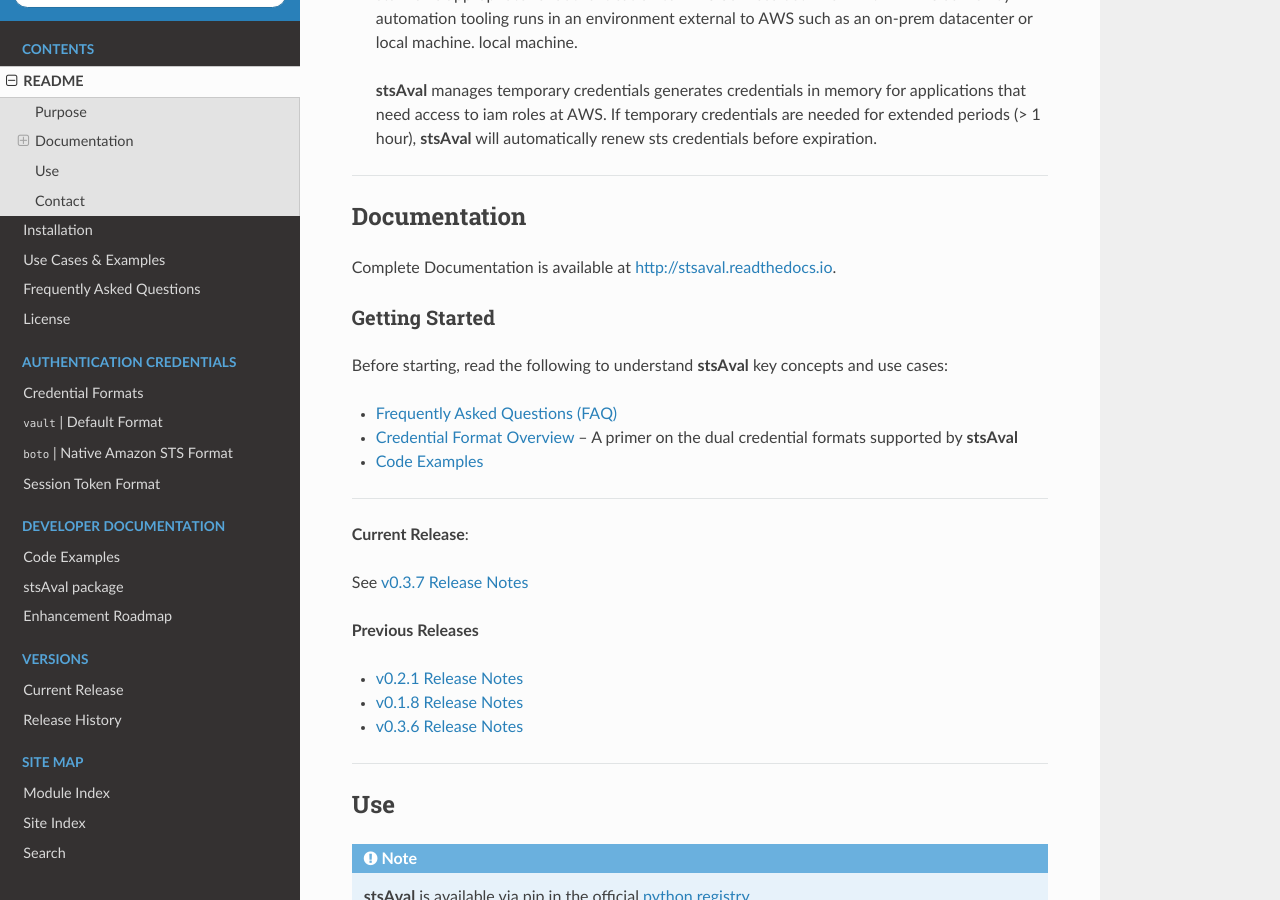
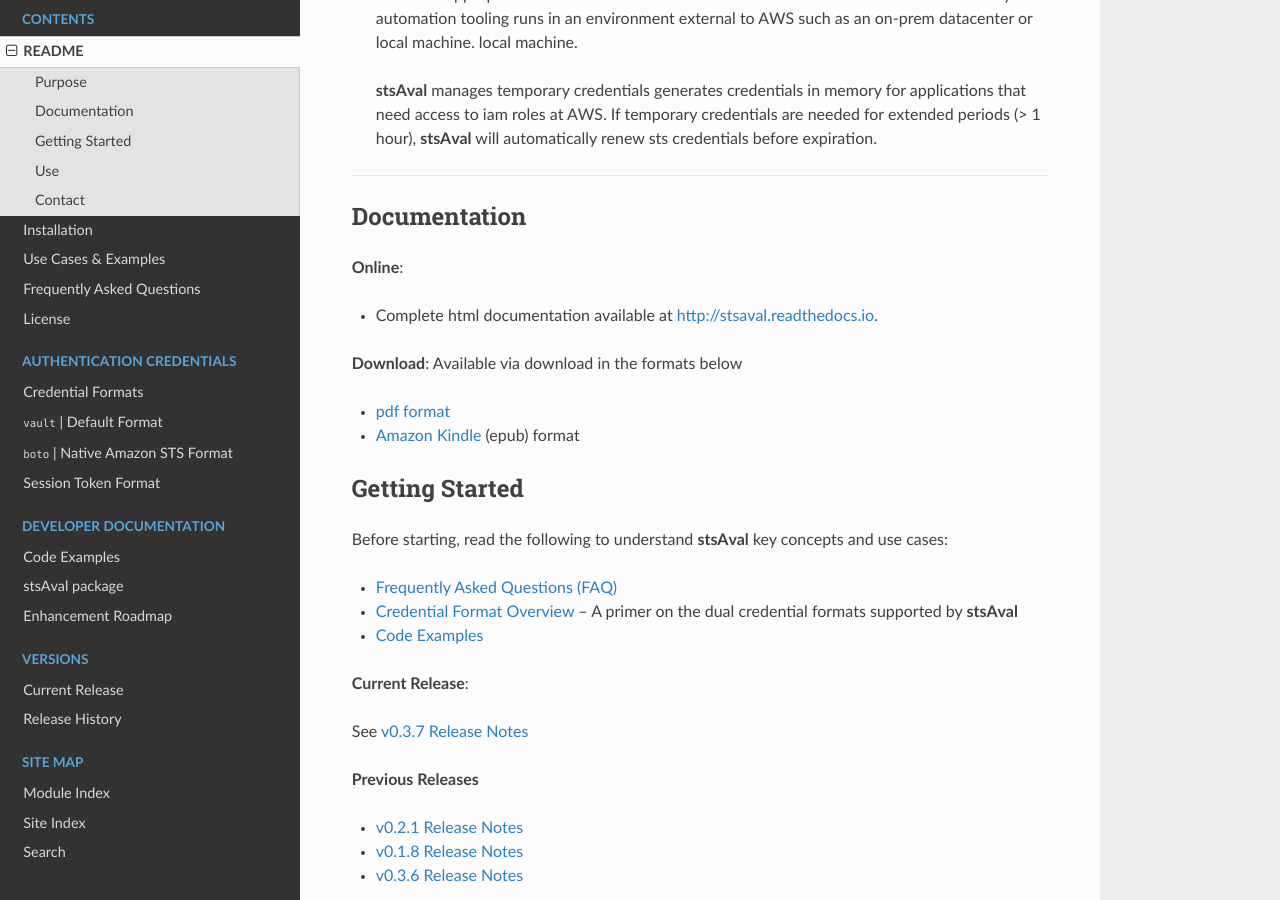
Before and after one commit to fstab50/stslib, a Sphinx documentation site: the page built from docs/README.rst, in a window 1280 px wide and 900 px high, scrolled down 517 px. Built offline with Sphinx 7.4.7 and the Read the Docs theme 2.0.0, drawn with Linux system fonts in a browser that asks for light colours; pages that are not in the unit, such as notebooks, are missing from menus.

Commit message:
README.rst, md merge in, v0.3.8

```diff
--- a/docs/README.rst
+++ b/docs/README.rst
@@ -9,7 +9,7 @@
 .. image:: https://img.shields.io/jenkins/s/https/jenkins.qa.ubuntu.com/view/Precise/view/All%20Precise/job/precise-desktop-amd64_default.svg
     :target: https://github.com/fstab50/stsAval/tree/master
 
-.. image:: https://readthedocs.org/projects/stsAval/badge/?version=latest&style=flat
+.. image:: https://img.shields.io/readthedocs/pip.svg
     :target: http://stsaval.readthedocs.io
 
 .. image::  https://img.shields.io/badge/python-3.5%2C%203.6-blue.svg
@@ -20,8 +20,6 @@
 
 .. image:: https://img.shields.io/badge/License-GPL%20v3-blue.svg
     :target: http://www.gnu.org/licenses/gpl-3.0.html
-
-.. image:: https://img.shields.io/badge/platform-linux--64%20%7C%20osx--64-lightgrey.svg
 
 
 
@@ -50,18 +48,24 @@
 Documentation
 ~~~~~~~~~~~~~~~
 
-Complete Documentation is available at `http://stsaval.readthedocs.io <http://stsaval.readthedocs.io>`__.
+**Online**:
+
+- Complete html documentation available at `http://stsaval.readthedocs.io <http://stsaval.readthedocs.io>`__.
+
+**Download**:  Available via download in the formats below
+
+- `pdf format <https://readthedocs.org/projects/stsaval/downloads/pdf/latest/>`__
+- `Amazon Kindle <https://readthedocs.org/projects/stsaval/downloads/epub/latest/>`__ (epub) format
+
 
 Getting Started
-****************
+~~~~~~~~~~~~~~~
 
 Before starting, read the following to understand **stsAval** key concepts and use cases:
 
 -  `Frequently Asked Questions (FAQ) <./FAQ.html>`__
 -  `Credential Format Overview <./primer/credential-format-overview.html>`__ -- A primer on the dual credential formats supported by **stsAval**
 -  `Code Examples <./primer/index-code-examples.html>`__
-
-------------
 
 **Current Release**:
 
```
Also changed, not shown: README.md (+1 -1 lines).
